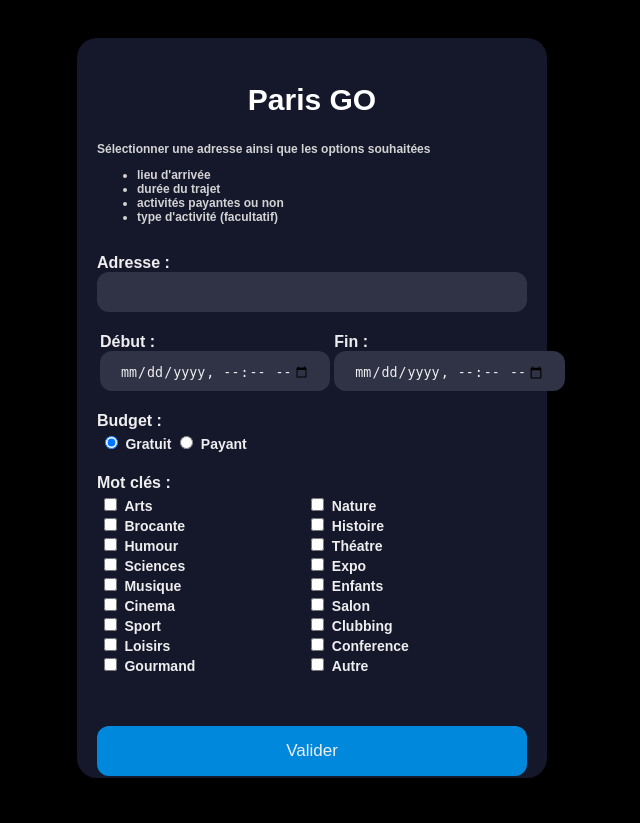
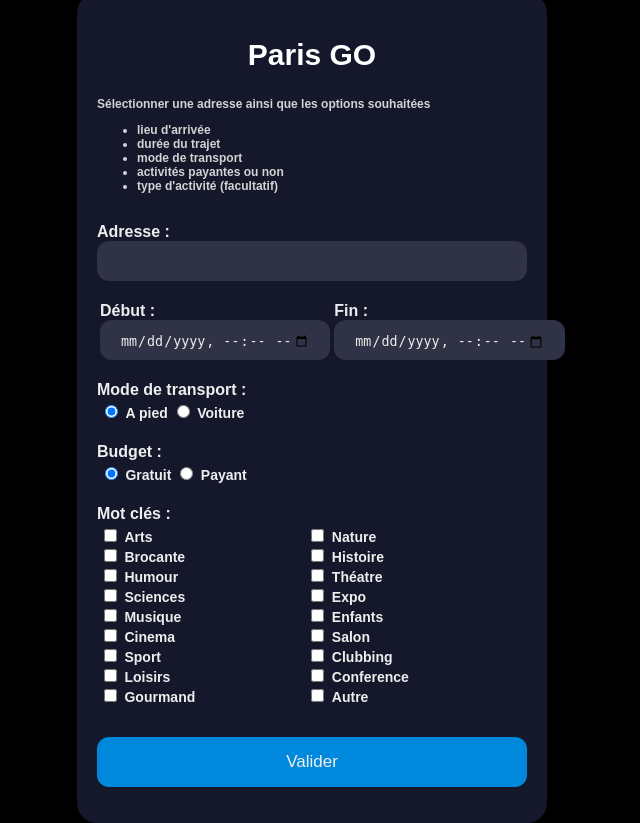
Before and after one commit to antdbs/DFS, a Flask app: page / in a window 1280 px wide. Shown: the whole page, without its empty margins (328-968 px from the left). Before the commit the page ends 778 px from the top, so only its background shows below. Run offline with Flask 2, Linux system fonts and the light colour scheme.

Commit message:
form with transport

```diff
--- a/main.py
+++ b/main.py
@@ -33,10 +33,13 @@ def get_data():
     data = {
         'request_content': [
             {
-                'coordonees': request.form['adresse'],
+                'coordonees_x': '',
+                'coordonees_y': '',
+                'adresse': request.form['adresse'],
                 'date_debut': request.form['start_time'],
                 'date_fin': request.form['end_time'],
                 'budget': request.form['budget'],
+                'type_transport': request.form['transport'],
                 'categories': {
                     'arts': try_categories(request, 'arts'),
                     'brocante': try_categories(request, 'brocante'),
--- a/templates/form.html
+++ b/templates/form.html
@@ -14,7 +14,7 @@
             background-color: #15172b;
             border-radius: 20px;
             box-sizing: border-box;
-            height: 740px;
+            height: 830px;
             padding: 20px;
             width: 470px;
         }
@@ -92,8 +92,8 @@
             cursor: pointer;
             font-size: 17px;
             height: 50px;
-            margin-top: 30px;
-            // outline: 0;
+            margin-top: 10px;
+            /*// outline: 0;*/
             text-align: center;
             width: 100%;
         }
@@ -134,6 +134,7 @@
             <ul>
                 <li>lieu d'arrivée</li>
                 <li>durée du trajet</li>
+                <li>mode de transport</li>
                 <li>activités payantes ou non</li>
                 <li>type d'activité (facultatif)</li>
             </ul>
@@ -162,7 +163,21 @@
             </tr>
         </table>
 
-
+        <label class="subtitle">
+            <br>Mode de transport :<br>
+            <table>
+                <tr>
+                    <td>
+                        <input type="radio" id="pied" name="transport" value="pied" checked="checked">
+                        <label class="label" for="pied">A pied</label>
+                    </td>
+                    <td>
+                        <input type="radio" id="voiture" name="transport" value="voiture">
+                        <label class="label" for="voiture">Voiture</label>
+                    </td>
+                </tr>
+            </table>
+        </label>
 
         <label class="subtitle">
             <br>Budget :<br>
@@ -178,7 +193,6 @@
                     </td>
                 </tr>
             </table>
-
         </label>
 
         <label class="subtitle">
```
